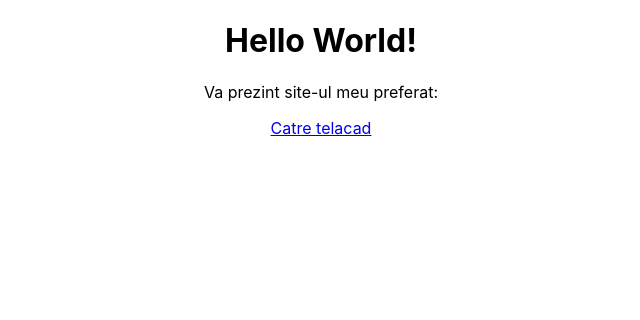
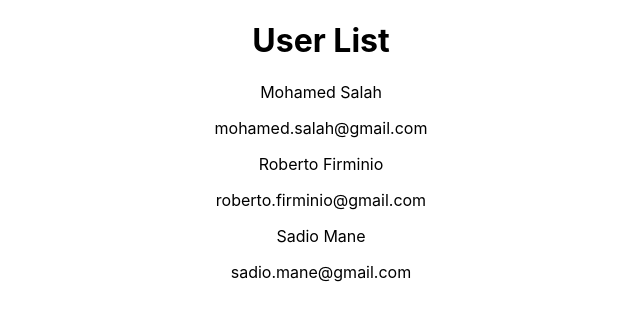
Before and after one commit to luci0130/curs-react, a React (Create React App) app: page / in a window 1280 px wide. Shown: the top 320 px of the page, without its empty margins (319-959 px from the left). Built offline with nearby package versions, Linux system fonts and the light colour scheme.

Commit message:
Organizing the code into components. Props. JSX.

```diff
--- a/src/App.js
+++ b/src/App.js
@@ -1,14 +1,32 @@
-import logo from './logo.svg';
+import React from "react";
 import './App.css';
-import FirstComponent from "./FirstComponent";
+import UserItem from "./components/UserItem";
 
-function App() {
-  return (
-    <div className="App">
-      <h1>Hello World!</h1>
-    <FirstComponent></FirstComponent>
-    </div>
-  );
+class App extends React.Component{
+    constructor() {
+        super();
+        this.state = {};
+    }
+
+    render() {
+        return (
+            <div className="App">
+                <h1>User List</h1>
+                <UserItem
+                    name="Mohamed Salah"
+                    email="mohamed.salah@gmail.com"
+                />
+                <UserItem
+                    name="Roberto Firminio"
+                    email="roberto.firminio@gmail.com"
+                />
+                <UserItem
+                    name="Sadio Mane"
+                    email="sadio.mane@gmail.com"
+                />
+            </div>
+        );
+    }
 }
 
 export default App;
--- /dev/null
+++ b/src/components/UserItem.jsx
@@ -0,0 +1,15 @@
+import React from "react";
+
+function UserItem(props) {
+    console.log(props);
+
+    const {name, email} = props;
+    return (
+        <div>
+            <p>{name}</p>
+            <p>{email}</p>
+        </div>
+    );
+}
+
+export default UserItem;
```
Also changed, not shown: src/components/UserAddForm.jsx (added), src/components/UserList.jsx (added).
